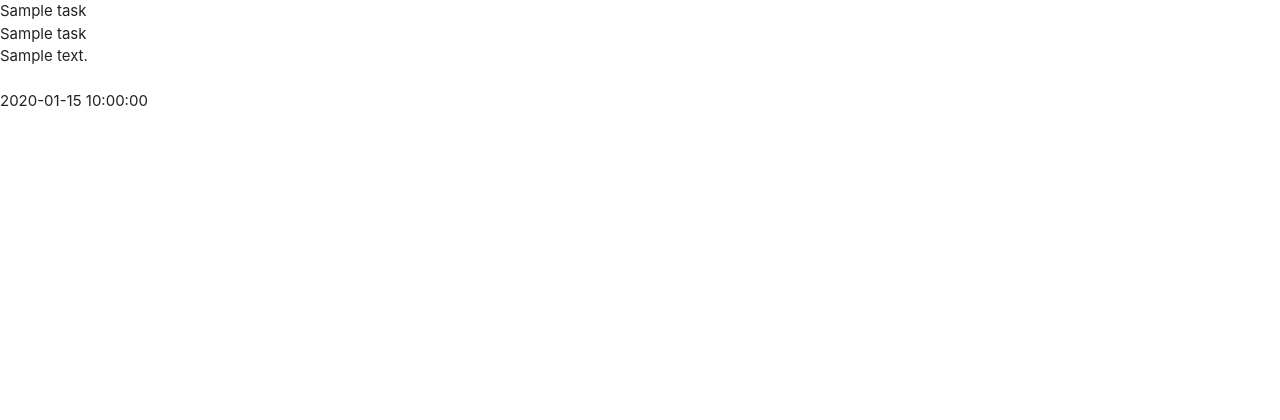
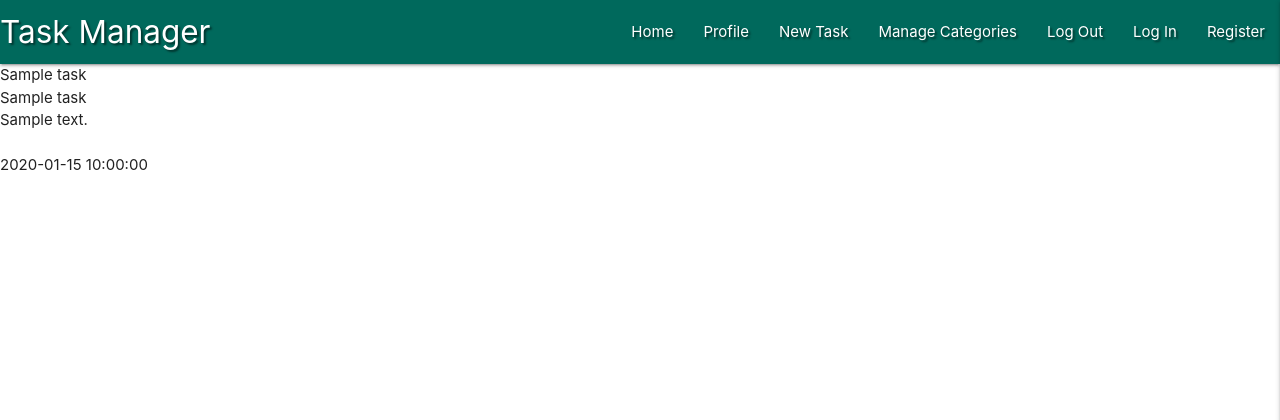
Before and after one commit to allyporwal/mongonew, a Flask app: page / in a window 1280 px wide. Shown: the top 420 px of the page. Run offline with Flask 2, Linux system fonts and the light colour scheme; a database or web service that is not in the repository returns one stand-in record (values such as "Sample title"); some libraries are stand-ins or nearby versions.

Commit message:
Add navbar and sidenav

```diff
--- a/static/css/style.css
+++ b/static/css/style.css
@@ -0,0 +1,3 @@
+.text-shadow {
+    text-shadow: 2px 2px 2px rgba(0, 0, 0, 0.5);
+}
--- a/static/js/script.js
+++ b/static/js/script.js
@@ -0,0 +1,3 @@
+$(document).ready(function(){
+    $(".sidenav").sidenav({edge: "right"});
+  });
--- a/templates/base.html
+++ b/templates/base.html
@@ -16,11 +16,40 @@
 
 <body>
 
+	<header>
+		<!-- top navbar -->
+		<nav class="nav-extended text-shadow teal darken-3">
+			<div class="nav-wrapper">
+				<a href="{{ url_for('get_tasks') }}" class="brand-logo">Task Manager</a>
+				<a href="#" data-target="mobile-demo" class="sidenav-trigger right"><i class="fas fa-bars"></i></a>
+				<ul class="right hide-on-med-and-down">
+					<li><a href="{{ url_for('get_tasks') }}">Home</a></li>
+					<li><a href="#">Profile</a></li>
+					<li><a href="#">New Task</a></li>
+					<li><a href="#">Manage Categories</a></li>
+					<li><a href="#">Log Out</a></li>
+					<li><a href="#">Log In</a></li>
+					<li><a href="#">Register</a></li>
+				</ul>
+			</div>
+		</nav>
+		<!-- mobile sidenav bar -->
+		<ul class="sidenav" id="mobile-demo">
+        <li><h4 class="center-align light-blue-text text-darken-4">Task Manager</h4></li>
+			<li><a href="{{ url_for('get_tasks') }}">Home</a></li>
+			<li><a href="#">Profile</a></li>
+			<li><a href="#">New Task</a></li>
+			<li><a href="#">Manage Categories</a></li>
+			<li><a href="#">Log Out</a></li>
+			<li><a href="#">Log In</a></li>
+			<li><a href="#">Register</a></li>
+		</ul>
+	</header>
 
 	{% block content %}
 	{% endblock %}
 
-	<script src="http://code.jquery.com/jquery-3.5.1.min.js"
+	<script src="https://code.jquery.com/jquery-3.5.1.min.js"
 		integrity="sha256-9/aliU8dGd2tb6OSsuzixeV4y/faTqgFtohetphbbj0=" crossorigin="anonymous"></script>
 	<script src="https://cdnjs.cloudflare.com/ajax/libs/materialize/1.0.0/js/materialize.min.js"></script>
 	<script src="{{ url_for('static', filename='js/script.js') }}"></script>
```
Lines whose indentation alone changed are shown as unchanged.
